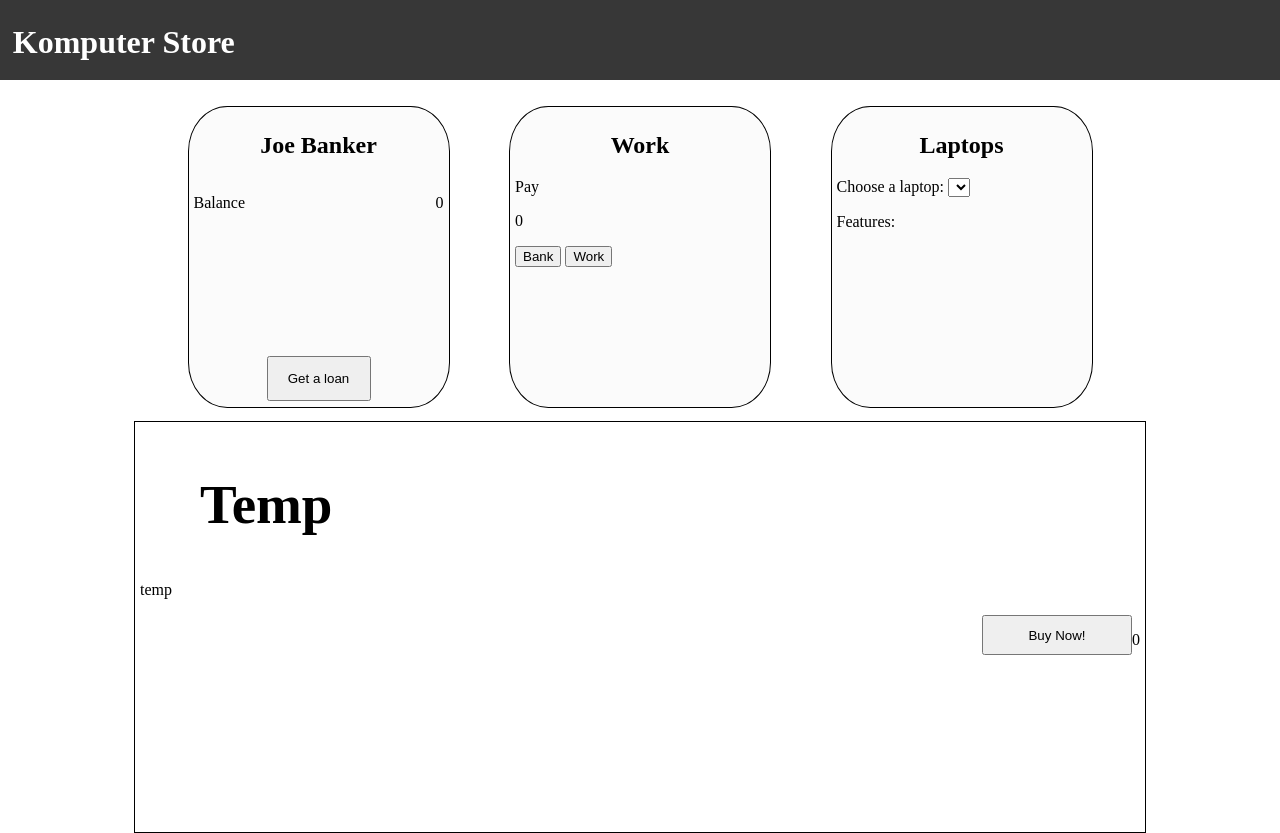
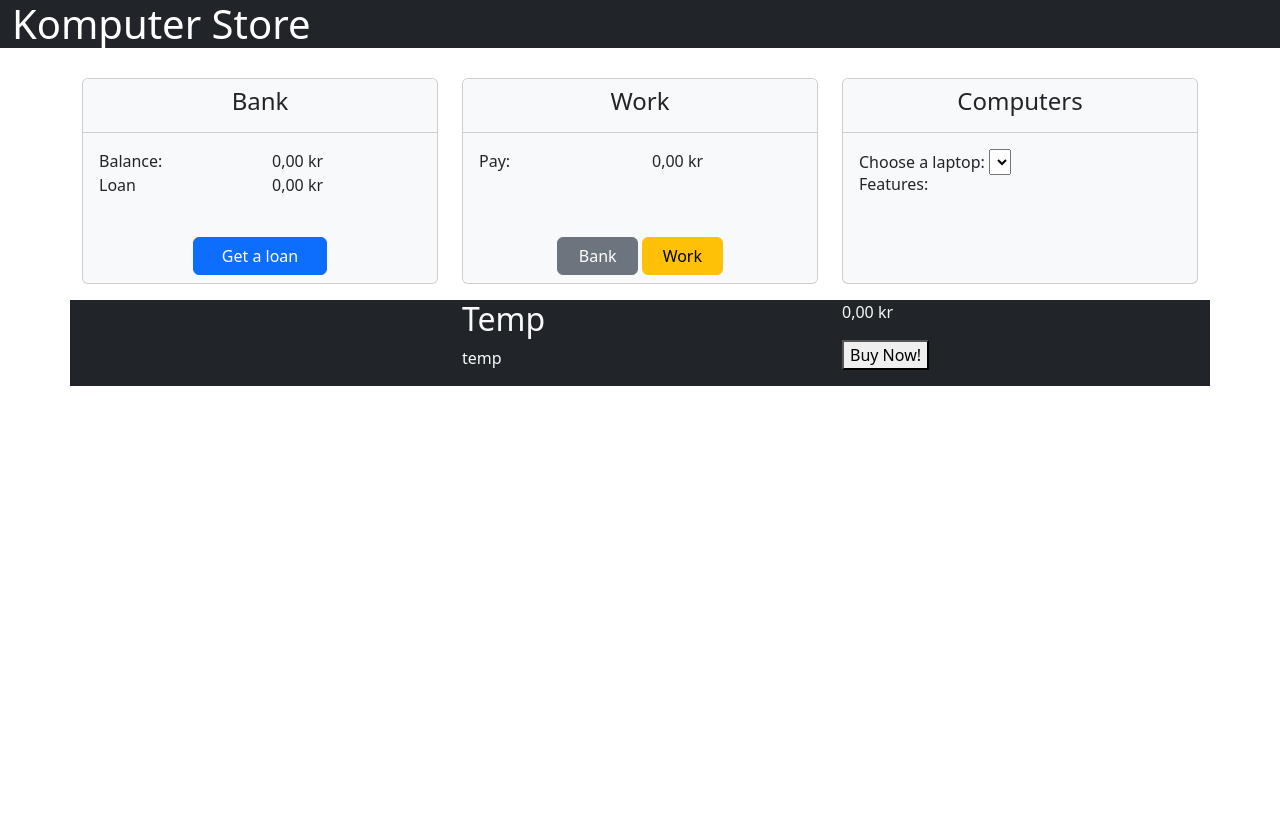
Before and after one commit to Nirase/Komputer-Store, a plain HTML site: page index.html in a window 1280 px wide. After the commit the page ends 800 px from the top, so only its background shows below. Drawn offline with nearby package versions, Linux system fonts and the light colour scheme; no server answers.

Commit message:
Bootstrap and design changes
Design has been swapped over to use bootstrap for the sake of ease.

```diff
--- a/index.html
+++ b/index.html
@@ -4,54 +4,100 @@
     <meta charset="UTF-8">
     <meta http-equiv="X-UA-Compatible" content="IE=edge">
     <meta name="viewport" content="width=device-width, initial-scale=1.0">
-    <link rel="stylesheet" href="style.css"></link>
+    <link href="https://cdn.jsdelivr.net/npm/bootstrap@5.3.0-alpha1/dist/css/bootstrap.min.css" rel="stylesheet" integrity="sha384-GLhlTQ8iRABdZLl6O3oVMWSktQOp6b7In1Zl3/Jr59b6EGGoI1aFkw7cmDA6j6gD" crossorigin="anonymous">
+    <link rel="stylesheet" href="style.css">
     <title>Komputer Store</title>
 </head>
 <body>
-    <header>
+    <header class="container-fluid bg-dark text-white">
         <h1>Komputer Store</h1>
     </header>
-    <div class="WorkBoxes" id="workboxes">
 
-        <div class="Bank" id="bank">
-            <h2>Joe Banker</h2>
-            <p id="balancetext">Balance</p>
-            <p id="balance">0</p>
-            <button onClick="loan()">Get a loan</button>
-        </div>
+    <div class="container">
+        <div class="row">
+          <div class="col-sm-4">
+            <div class="card h-100 text-dark bg-light">
+            <div class="card-header bg-light text-center text-dark"><h4>Bank</h4></div>
+              <div class="card-body">
+                <div class="row align-items-end">
+                    <div class="col">
+                        <p class="card-text text-left">Balance: </p>
+                    </div>
+                    <div class="col">
+                        <p id="balance" class="card-text text-right">0,00 kr</p>
+                    </div>
+                </div>
+                <div class="row">
+                    <p class="col">Loan</p>
+                    <p class="col" id="loanedMoney">0,00 kr</p>
+                </div>
+              </div>
+              <div class="card-footer border-0 bg-light text-center">
+              <button id="getLoanButton" type="button" class="col-5 btn btn-primary mt-auto">Get a loan</button>
+              </div>
+            </div>
+          </div>
+          <div class="col-sm-4">
+            <div class="card h-100 text-dark bg-light">
+            <div class="card-header bg-light text-center text-dark"><h4>Work</h4></div>
+              <div class="card-body">
+                <div class="row align-items-end">
+                    <div class="col">
+                        <p class="card-text text-left">Pay: </p>
+                    </div>
+                    <div class="col">
+                        <p id="pay" class="card-text text-right">0,00 kr</p>
+                    </div>
+                </div>
+              </div>
+              <div class="card-footer border-0 bg-light text-center">
+            <button id="bankButton" class="col-3 btn btn-secondary">Bank</button>
+            <button id="workButton" class="col-3 btn btn-warning">Work</button>
+            <button id="payLoanButton" class="col-3 align-items-end btn btn-primary d-none">Pay loan</button>
+          </div>
+            </div>
+          </div>
+          <div class="col-sm-4">
+            <div class="card h-100 text-dark bg-light">
+            <div class="card-header bg-light text-center text-dark"><h4>Computers</h4></div>
+              <div class="card-body">
+                <label for="laptops">Choose a laptop:</label>
 
-        <div class="Work" id="work">
-            <h2>Work</h2>
-            <p>Pay</p>
-            <p id="pay">0</p>
-            <div class="workButtons" id="workButtons">
-                <button onClick="bank()">Bank</button>
-                <button onClick="work()">Work</button>
+                <select class="laptops" id="laptops">
+                </select>
+
+                <h6>Features:</h6>
+                <p id="features"></p>
+              </div>
+              </div>
             </div>
-        </div>
+          </div>
 
-        <div class="Computers" id="computers">
-            <h2>Laptops</h2>
-            <label for="laptops">Choose a laptop:</label>
 
-            <select class="laptops" id="laptops" onChange="updateComputer(this.value)">
-            </select>
-
-            <p>Features:</p>
-            <p id="features"></p>
-        </div>
-
+    </div>
     </div>
 
 
-    <div class="Computer" id="computer">
-        <img id="computerImage">
-        <h2 id="computertitle">Temp</h2>
-        <p id="computerdescription">temp</p>
-        <p id="computerprice">0</p>
-        <button id="buy" onClick="buy()">Buy Now!</button>
 
+    <div class="container mt-3">
+        <div class="row bg-dark text-light" id="computer">
+            <div class="col">
+                <img class="img-fluid max-width:100%"id="computerImage">
+            </div>
+            <div class="col">
+                <h2 id="computertitle">Temp</h2>
+                <p id="computerdescription">temp</p>
+            </div>
+
+            <div class="col">
+                <p id="computerprice">0,00 kr</p>
+                <button id="buyButton">Buy Now!</button>
+            </div>
+
+        </div>
     </div>
-    <script src="app.js""></script>
+
+    <script src="app.js" type="module"></script>
+    <script src="https://cdn.jsdelivr.net/npm/bootstrap@5.3.0-alpha1/dist/js/bootstrap.bundle.min.js" integrity="sha384-w76AqPfDkMBDXo30jS1Sgez6pr3x5MlQ1ZAGC+nuZB+EYdgRZgiwxhTBTkF7CXvN" crossorigin="anonymous"></script>
 </body>
 </html>
--- a/style.css
+++ b/style.css
@@ -1,145 +1,3 @@
-html, body {
-    margin:0;
-    padding:0;
-    height:100%;
-    width:100%;
+header {
+    margin-bottom: 30px;
 }
-
-header {
-    background-color: #373737;
-    position:relative;
-    margin:0;
-    padding:0;
-    height:15%;
-    min-height: 60px;
-    max-height: 80px;
-    position:relative;
-}
-
-header h1 {
-    margin: 0;
-    padding: 0;
-    position:relative;
-    top: 30%;
-    color: white;
-    padding-left: 1%;
-}
-
-#bank {
-    border: 1px solid black;
-    padding: 5px;
-    width: 20%;
-    height: 100%;
-    min-width: 250px;
-    border-radius: 15%;
-    position:relative;
-    float: left;
-    background-color: #fbfbfb;
-    display: table;
-}
-
-#bank h2{
-    text-align: center;
-}
-
-#bank #balancetext{
-    float:left;
-
-}
-
-#bank #balance{
-    float: right;
-    overflow: hidden;
-}
-
-#bank button {
-    width:40%;
-    height: 15%;
-    display:table-cell;
-    position:absolute;
-    bottom: 2%;
-    left: 30%;
-}
-
-#work h2{
-    text-align:center;
-}
-
-#workboxes {
-    height: 30%;
-    width:80%;
-    margin: 0 auto;
-    margin-top: 2%;
-    display:flex;
-    min-width: 900px;
-    min-height: 290px;
-
-    justify-content: center;
-    justify-content: space-evenly;
-}
-
-
-#work {
-    border: 1px solid black;
-    padding: 5px;
-    width: 20%;
-    overflow: hidden;
-    border-radius: 15%;
-    float:left;
-    height: 100%;
-    min-width: 250px;
-    background-color: #fbfbfb;
-
-}
-
-.workButtons {
-
-}
-
-#computers {
-    border: 1px solid black;
-    padding: 5px;
-    width: 20%;
-
-    min-width: 250px;
-    border-radius: 15%;
-    overflow: hidden;
-    height: 100%;
-    background-color: #fbfbfb;
-}
-
-#computer {
-    border: 1px solid black;
-    padding: 5px;
-    width: 70%;
-    min-width:1000px;
-    margin: 0 auto;
-    margin-top: 2%;
-    overflow: hidden;
-    height: 45%;
-    min-height: 400px;
-}
-
-
-#computer img {
-    float:left;
-    margin: 3%;
-}
-
-#computer h2 {
-    font-size: 55px;
-}
-
-#computers h2 {
-    text-align: center;
-}
-
-#computer #computerprice {
-    float:right;
-}
-
-#computer #buy {
-    float:right;
-    width: 15%;
-    height: 40px;
-}
```
